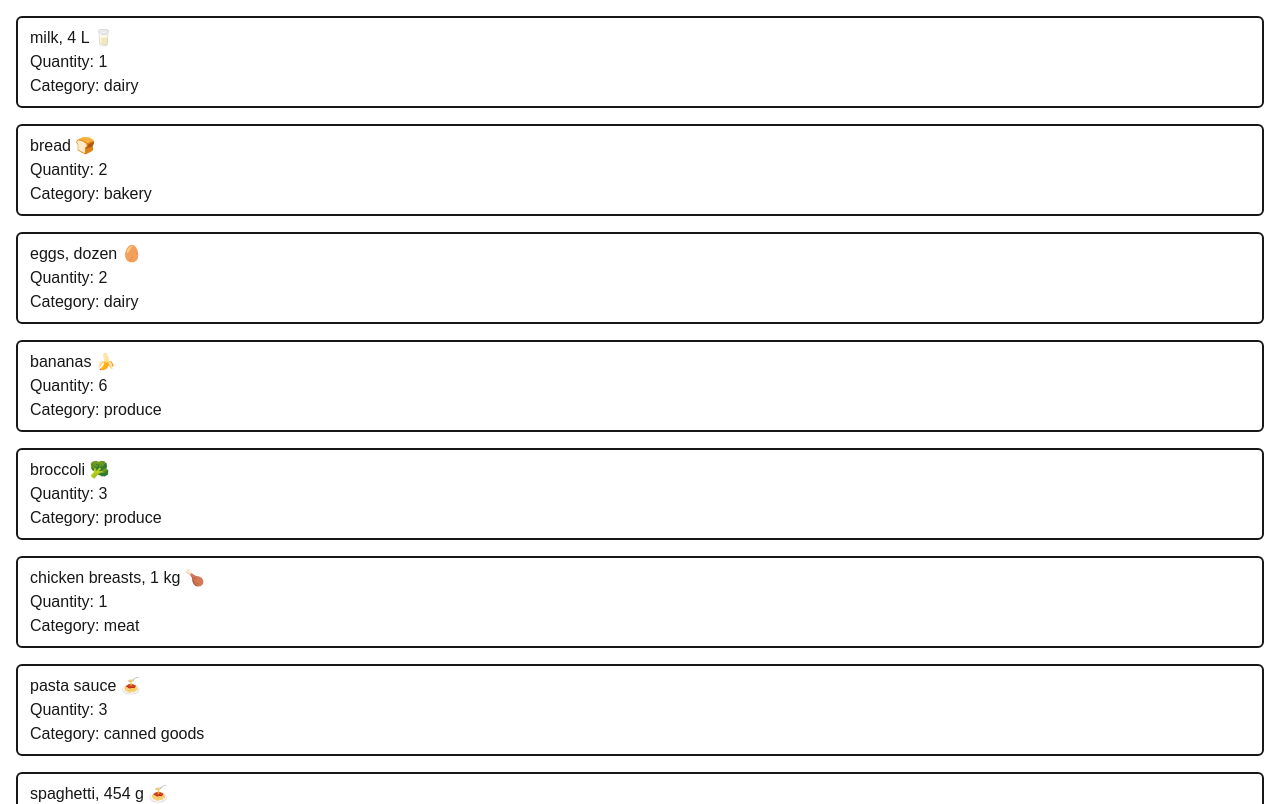
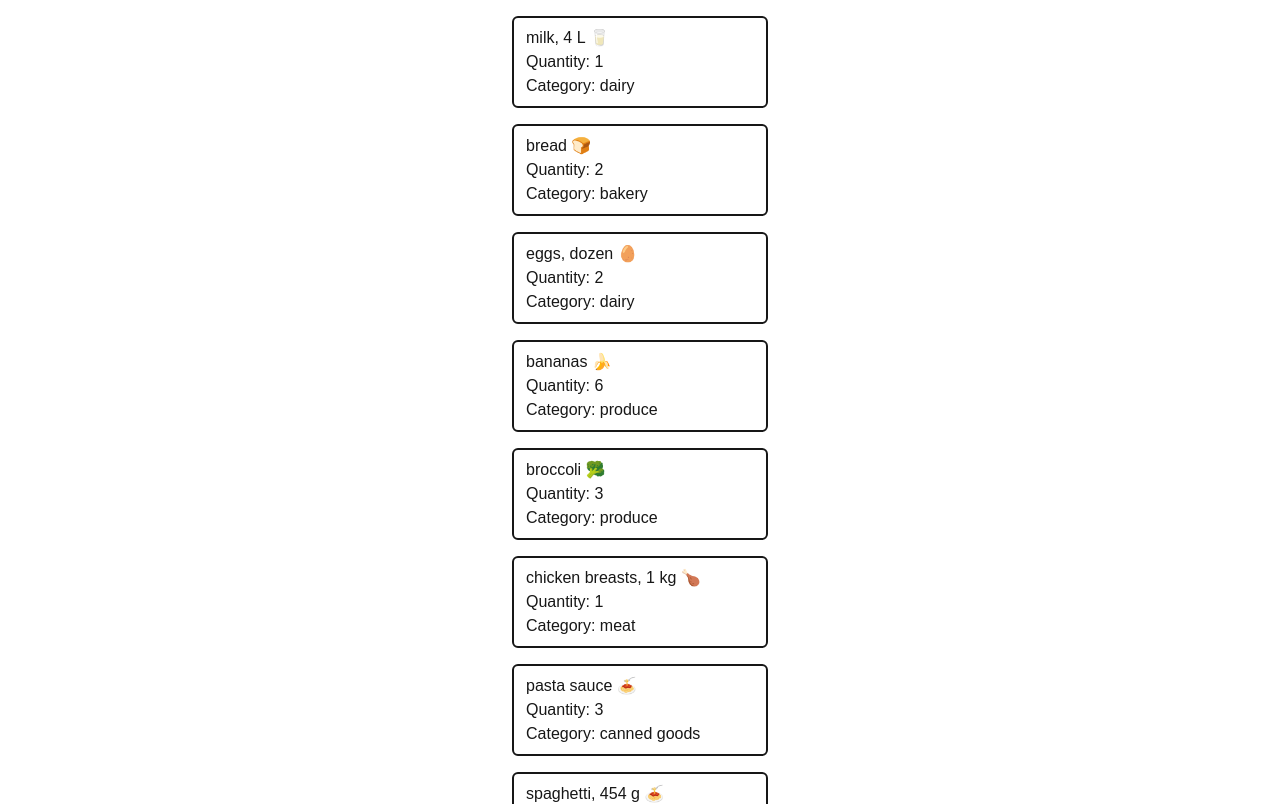
Before and after one commit to aaron-reid19/cprg306-assignments, a Next.js app: page /week-3 in a window 1280 px wide. Shown: the top 804 px of the page. Built offline with nearby package versions, Linux system fonts and the light colour scheme.

Commit message:
changed the styling of the grocery items

```diff
--- a/app/week-3/groceryItem.js
+++ b/app/week-3/groceryItem.js
@@ -1,7 +1,7 @@
 export default function Item({name, quantity, category}){
   return (
 
-    <ul className="border-2 rounded-md px-3 py-2 m-4 ">
+    <ul className="border-2 rounded-md px-3 py-2 m-4 w-64 mx-auto">
         <li>{ name }</li>
         <li>Quantity: { quantity }</li>
         <li>Category: { category }</li>
```
